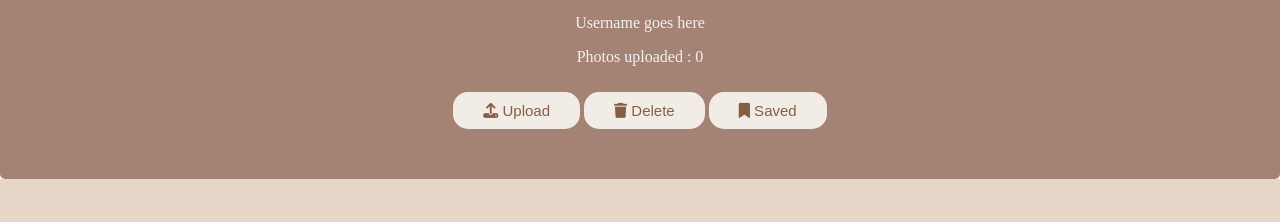
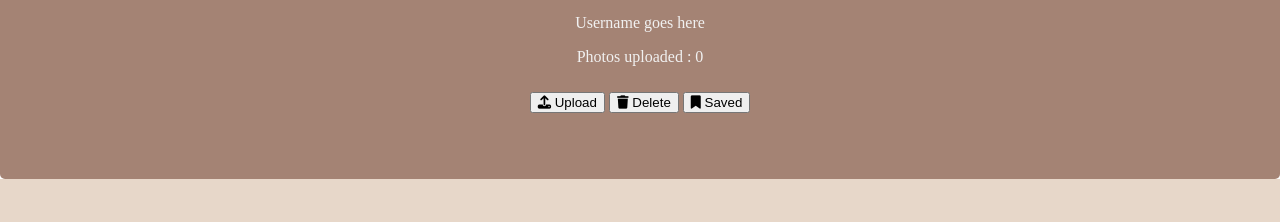
Before and after one commit to HaziqIman/foto-project, a plain HTML site: page html/registered_viewer.html in a window 1280 px wide. Shown: the part 171-393 px from the top of the page. Drawn offline with Linux system fonts and the light colour scheme; a script that the page names is missing.

Commit message:
Update registered_viewer.html

```diff
--- a/html/registered_viewer.html
+++ b/html/registered_viewer.html
@@ -45,9 +45,9 @@
         </div>
 
         <div class="grid-item-nav">
-            <button id="upload-btn" class="btn1"><i class="fa-solid fa-upload"></i> Upload</button>
-            <button id="delete-btn" class="btn1"><i class="fa-solid fa-trash"></i> Delete</button>
-            <button id="save-btn" class="btn1"><i class="fa-solid fa-bookmark"></i> Saved</button>
+            <button id="upload-btn" class="navigation-btn"><i class="fa-solid fa-upload"></i> Upload</button>
+            <button id="delete-btn" class="navigation-btn"><i class="fa-solid fa-trash"></i> Delete</button>
+            <button id="save-btn" class="navigation-btn"><i class="fa-solid fa-bookmark"></i> Saved</button>
         </div>
 
     </div>
```
